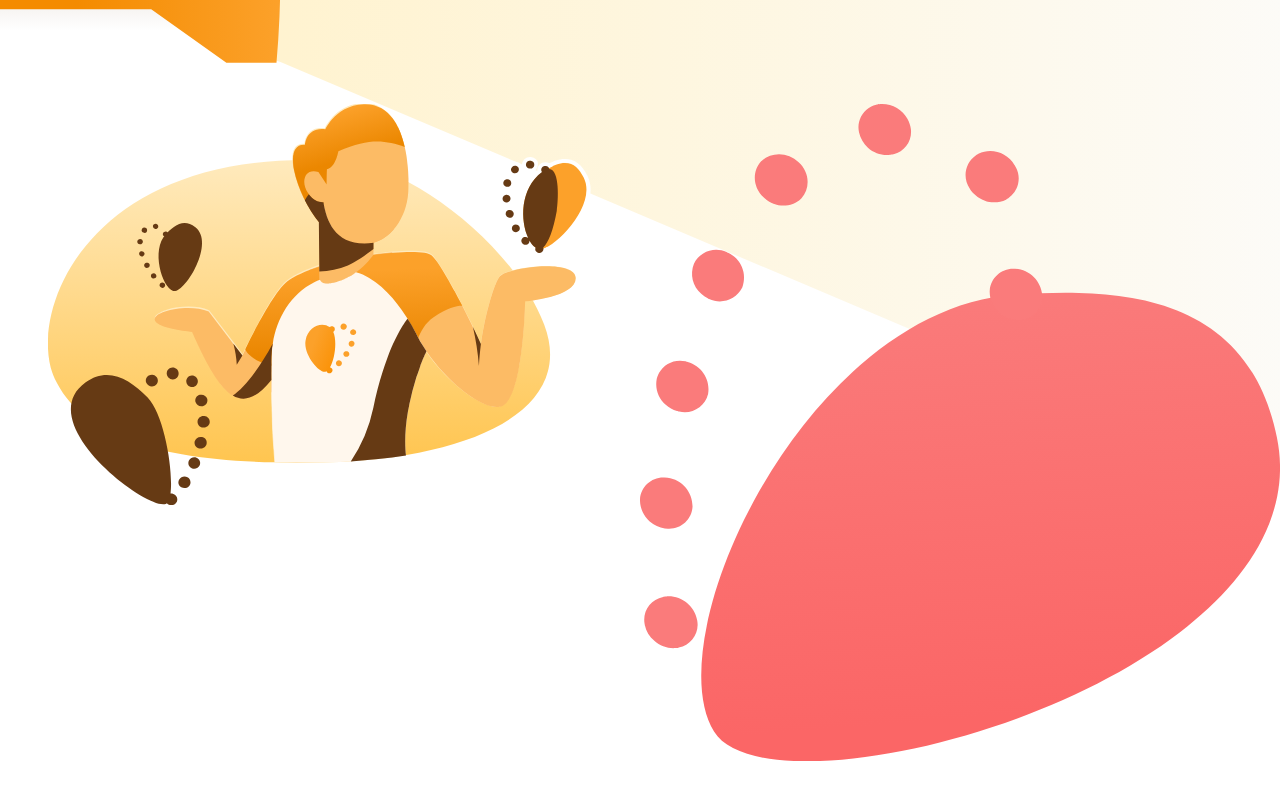
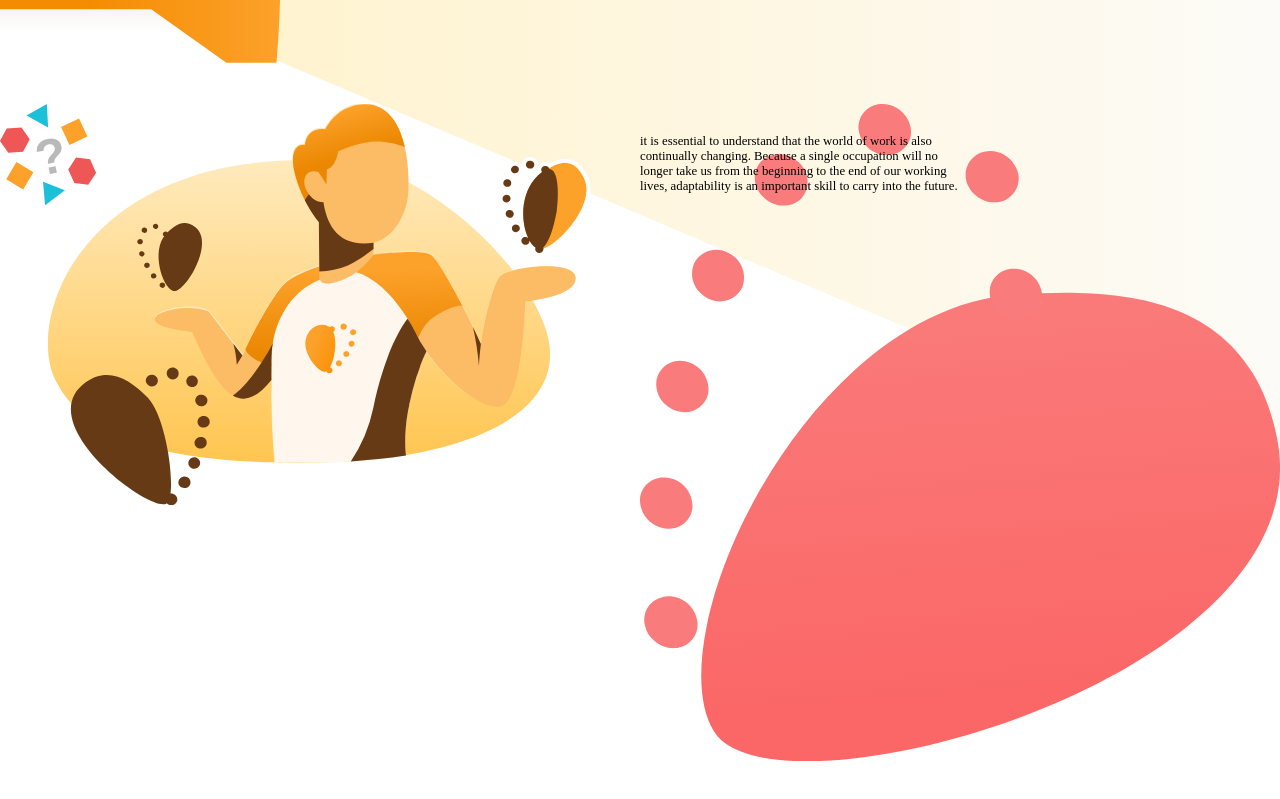
Before and after one commit to edwardreyes29/self_exploration_page, a plain HTML site: page index.html in a window 1280 px wide. Shown: the part 645-1444 px from the top of the page. Drawn offline with Linux system fonts and the light colour scheme.

Commit message:
add text and question_indicator svg

```diff
--- a/index.html
+++ b/index.html
@@ -4,7 +4,7 @@
     <div class="self_exploration_page">
         <link rel="stylesheet" href="style/style.css">
 
-        <!--#### FLASHLIGHT SECTION ###-->
+        <!--########## FLASHLIGHT SECTION ##########-->
         <div class="background_shadow"></div>
 
         <!--Title of the page-->
@@ -222,7 +222,7 @@
         </div>
 
 
-        <!--#### HEART SECTION ###-->
+        <!--########## HEART SECTION ##########-->
 
         <!-- Character 2-->
         <div class="character character_2_section">
@@ -385,7 +385,21 @@
             </svg>
         </div>
 
-
+        <!-- Question Indicator 2-->
+        <div class="question_idicator" id="question_indicator_2">
+            <svg xmlns="http://www.w3.org/2000/svg" viewBox="0 0 77 81">
+                <text data-name="?" transform="matrix(.979 -.206 .206 .979 31.78 57.949)" fill="#b9b9b9" font-size="40"
+                    font-family="HelveticaNeue-Bold, Helvetica Neue" font-weight="700">
+                    <tspan x="0" y="0">?</tspan>
+                </text>
+                <path d="M13.164 46.562l13.612 8.266-8.179 13.757-13.612-8.266z" fill="#fca12a" />
+                <path d="M37.6.001l.982 18.908-17.368-9.73z" fill="#1cc0d9" />
+                <path d="M6.624 39.004L0 29.665l5.329-10.063 11.931-.661 6.56 9.342-5.311 10.062z" fill="#ef5656" />
+                <path d="M49 18.383L63.392 11.6l6.711 14.546-14.392 6.783z" fill="#fca12a" />
+                <path d="M54.741 52.457l6.252-9.6 11.206 1.422L77.084 55.3l-6.278 9.537-11.2-1.405z" fill="#ef5656" />
+                <path d="M34.528 62.398l17.49 6.785-15.86 12.078z" fill="#1cc0d9" />
+            </svg>
+        </div>
 
         <!-- Big Heart -->
         <div class="big_heart_section">
@@ -427,6 +441,14 @@
             </svg>
         </div>
 
+         <!-- Furthermore Text-->
+         <div class="section_text furthermore_text">
+                <h1>Furthermore,</h1>
+                <p>it is essential to understand that the world of work is also continually changing.
+                   Because a single occupation will no longer take us from the beginning to the end
+                   of our working lives, adaptability is an important skill to carry into the future.</p>
+        </div>
+
 
 
 
--- a/style/style.css
+++ b/style/style.css
@@ -4,12 +4,16 @@ body {
 svg {
   /*SVG: float a shape over another shape */
   position: relative;
+  z-index: 1;
 }
 h1 {
   margin: 0px;
+  z-index: 10;
 }
 p {
+  position: relative;
   margin: 0px;
+  z-index: 10;
 }
 .self_exploration_page {
     display: grid;
@@ -91,6 +95,7 @@ p {
   grid-column: 1/3;
   width: 30%;
   height: 50%;
+  transform: translate(200px,200px);
 }
 
 /*####Self Exporation Section ###*/
@@ -100,6 +105,17 @@ p {
   justify-self: center;
 }
 
+#question_indicator_2 {
+  grid-area: heart_section_L;
+  width: 15%;
+}
+
 .big_heart_section {
   grid-area: heart_section_R;
 }
+
+.furthermore_text {
+  grid-area: heart_section_R;
+  width: 50%;
+  height: 50%;
+}
```
